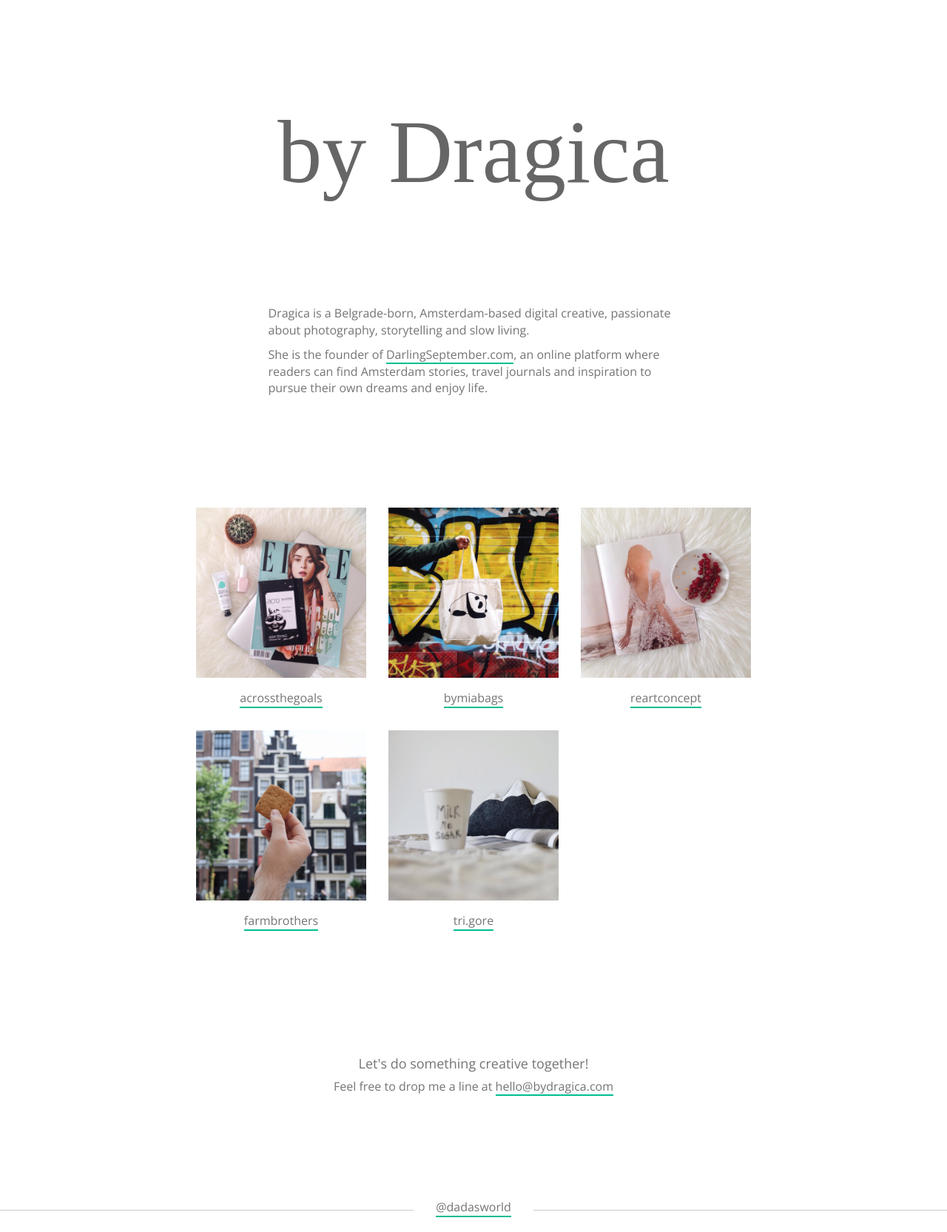
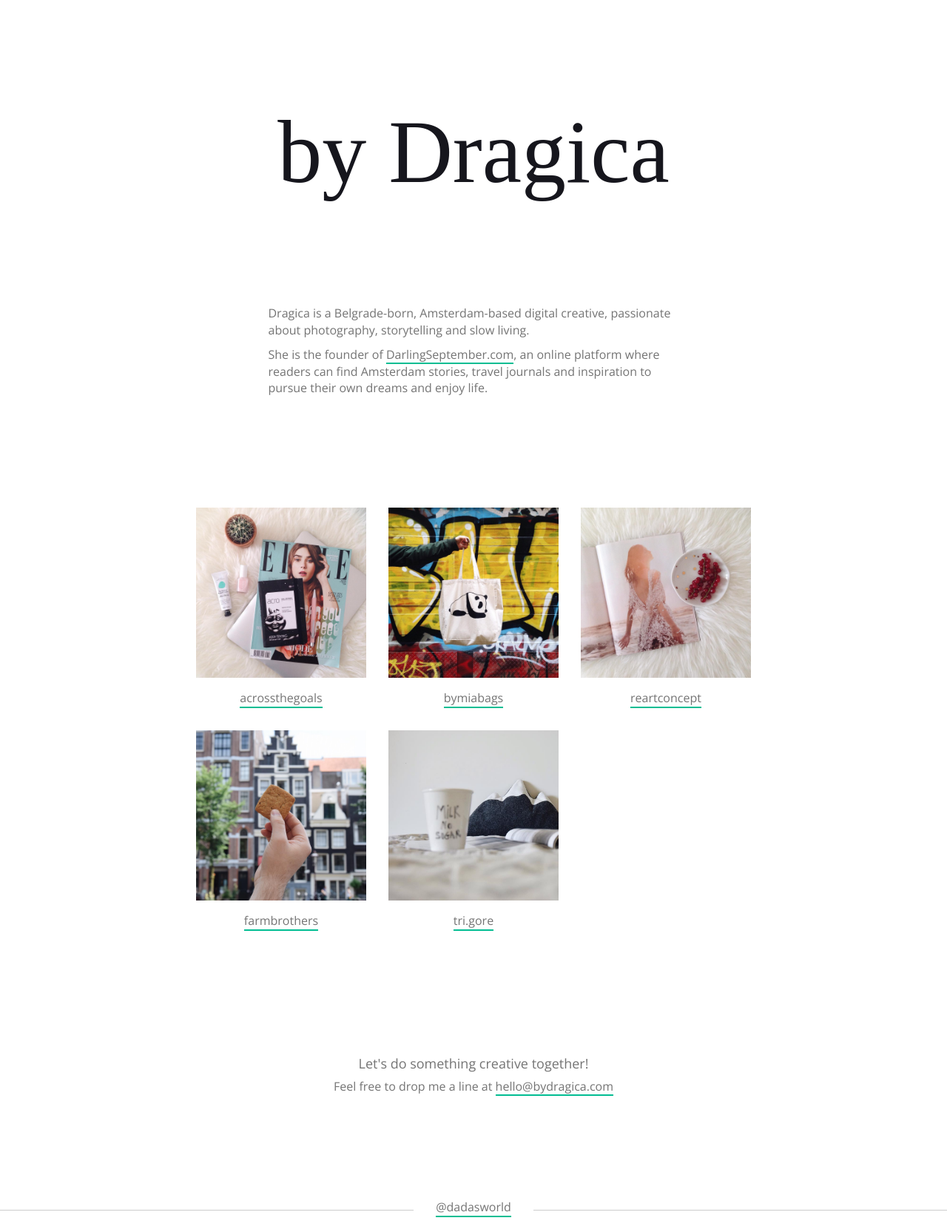
Before and after one commit to dadamandaric/bydragica.com, a Jekyll site: the page built from index.md, in a window 1280 px wide. Shown: the whole page at 74% size. Built offline with Jekyll 4.4.1, drawn with Linux system fonts in a browser that asks for light colours; nearby versions of some CDN libraries; some web fonts are replaced.

Commit message:
Darker logo

```diff
--- a/css/main.scss
+++ b/css/main.scss
@@ -26,7 +26,7 @@ a {
 
   &__logo {
     font-family: 'Qwigley', cursive;
-    color: #666;
+    color: #16161d;
     font-size: 120px;
     margin-bottom: 140px;
   }
```
